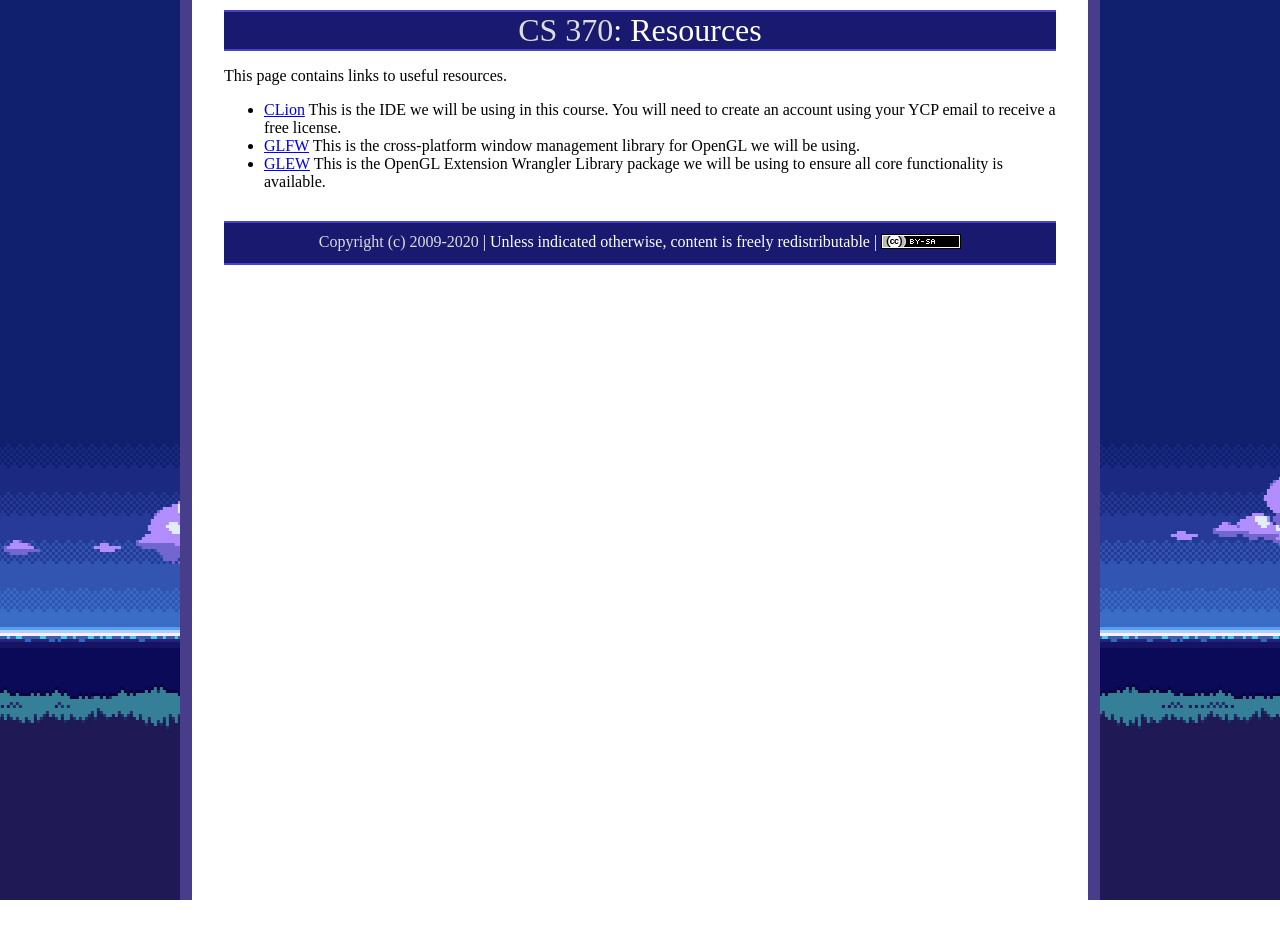
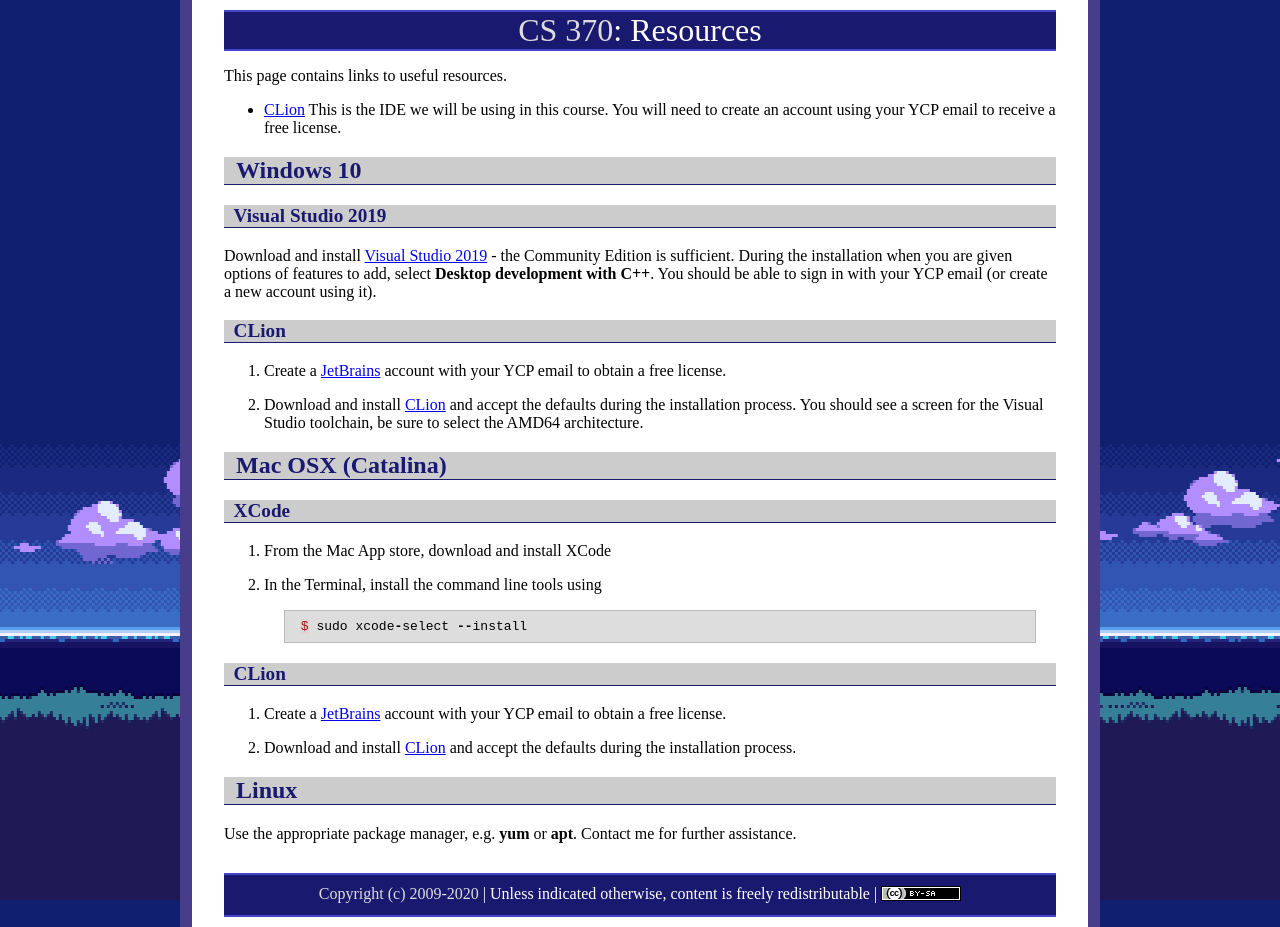
Before and after one commit to ycpcs/cs370-fall2020, a Jekyll site: the page built from resources.md, in a window 1280 px wide. Built offline with Jekyll 4.4.1, drawn with Linux system fonts in a browser that asks for light colours; before the commit the page ends 900 px from its top, so only the background shows below that; part of the change alters nothing that is shown.

Commit message:
update resources
update resources

````diff
--- a/resources.md
+++ b/resources.md
@@ -5,14 +5,10 @@ title: Resources
 
 This page contains links to useful resources.
 
+-   [CLion](https://www.jetbrains.com/clion/) This is the IDE we will be using in this course. You will need to create an account using your YCP email to receive a free license.
 
 
--   [CLion](https://www.jetbrains.com/clion/) This is the IDE we will be using in this course. You will need to create an account using your YCP email to receive a free license.
--   [GLFW](https://www.glfw.org) This is the cross-platform window management library for OpenGL we will be using.
--   [GLEW](http://glew.sourceforge.net/) This is the OpenGL Extension Wrangler Library package we will be using to ensure all core functionality is available.
-
-<!--
-# Windows 10
+## Windows 10
 
 ### Visual Studio 2019
 
@@ -24,40 +20,7 @@ Download and install [Visual Studio 2019](https://visualstudio.microsoft.com) -
 
 2. Download and install [CLion](https://www.jetbrains.com/clion/) and accept the defaults during the installation process. You should see a screen for the Visual Studio toolchain, be sure to select the AMD64 architecture.
 
-### GLFW
-
-1.  Download and unzip the [GLFW3 64-bit precompiled binary package](https://www.glfw.org)
-
-2. In the **include** directory, copy the **GLFW** subdirectory to:
-
-    - C:\\Program Files (x86)\\Windows Kits\\10\\Include\\10.0.17134.0\\um
-
-3. In the **lib-vc2019** directory, copy the two **.lib** files (**glfw3.lib** and **glfw3dll.lib**) to
-
-    - C:\\Program Files (x86)\\Windows Kits\\10\\Lib\\10.0.17134.0\\um\\x64
-
-4. In the **lib-vc2019** directory, copy the **.dll** file (**glfw3.dll**) to
-
-    - C:\\Windows\\System32
-
-### GLEW
-
-1.  Download and extract the [precompiled binaries](https://sourceforge.net/projects/glew/files/glew/2.1.0/glew-2.1.0-win32.zip/download).
-
-2.  Copy the contents of the **include\\GL** directory to:
-
-    - C:\\Program Files (x86)\\Windows Kits\\10\\Include\\10.0.18362.0\\um\\gl
-
-3.  Copy **glew32.lib** in the **lib\\Release\\x64** directory to:
-
-    - C:\\Program Files (x86)\\Windows Kits\\10\\Lib\\10.0.17134.0\\um\\x64
-
-4.  Copy **glew32.dll** in the **bin\Release\x64** directory to:
-
-    - C:\\Windows\\System32
-
-
-# Mac OSX (Catalina)
+## Mac OSX (Catalina)
 
 ### XCode
 
@@ -75,28 +38,6 @@ Download and install [Visual Studio 2019](https://visualstudio.microsoft.com) -
 
 2. Download and install [CLion](https://www.jetbrains.com/clion/) and accept the defaults during the installation process.
 
-### Homebrew
-
-Install the [homebrew](https://brew.sh) package manager for Mac.
-
-### GLFW
-
-Install GLFW via **homebrew**
-
-```cpp
-$ brew install glfw
-```
-
-### GLEW
-
-Install GLEW via **homebrew**
-
-```cpp
-$ brew install glew
-```
-
-
-# Linux
+## Linux
 
 Use the appropriate package manager, e.g. **yum** or **apt**. Contact me for further assistance.
--->
````
